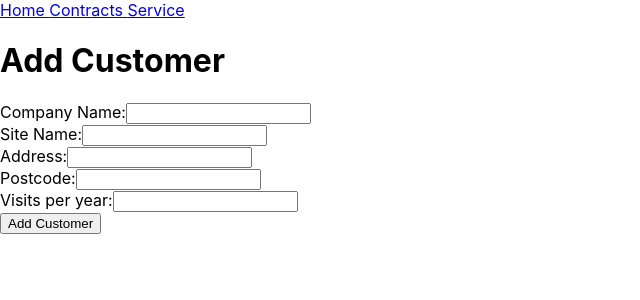
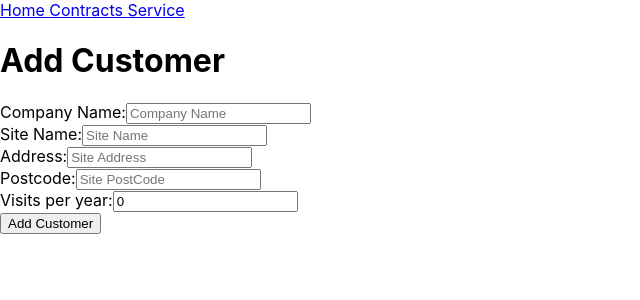
Before and after one commit to NortyNorts/Service_Parts_Managment, a React (Create React App) app in the folder client/: page /addcustomer in a window 1280 px wide. Shown: the top 300 px of the page, without its empty margins (0-640 px from the left). Built offline with nearby package versions, Linux system fonts and the light colour scheme; no server answers.

Commit message:
Add customer form created

```diff
--- a/client/src/App.js
+++ b/client/src/App.js
@@ -4,21 +4,15 @@ import Home from './components/Home';
 import NavBar from './components/NavBar';
 import Contracts from './containers/Contracts';
 import Service from './containers/Service';
-import CustomersService from './services/CustomersServices';
-
 import UnitServices from './services/UnitsServices';
-
 import ContractsCustomerDetails from './components/contracts/ContractsCustomerDetails';
 import AddCustomer from './components/AddCustomer';
 import NewQuote from './components/contracts/NewQuote';
 import SavedQuotes from './components/contracts/SavedQuotes';
-
-import ServiceCustomer from './components/service/ServiceCustomerListItem';
 import ServiceCustomerDetails from './components/service/ServiceCustomerDetails';
-import ServiceCustomerList from './components/service/ServiceCustomersList';
-import ServiceCustomers from './components/service/ServiceCustomersList';
 import UnitDetails from './components/service/ServiceUnitDetails';
 import ContractsCustomersSection from './components/contracts/ContractsCustomersSection';
+import CustomersServices from './services/CustomersServices';
 
 
 function App() {
@@ -30,7 +24,7 @@ function App() {
   const [currentUnit, setCurentUnit] = useState(null)
 
   useEffect(()=>{
-    CustomersService.getCustomers()
+    CustomersServices.getCustomers()
     .then(customers => setCustomers(customers));
     UnitServices.getUnits()
     .then(units=> setUnits(units));
--- a/client/src/components/AddCustomer.js
+++ b/client/src/components/AddCustomer.js
@@ -1,31 +1,126 @@
-import React from "react";
+import React, {useState} from "react";
+import CustomersServices from "../services/CustomersServices";
 
 const AddCustomer = ()=>{
+
+    const [newCustomer, setNewCustomer] = useState("")
+
+    const [companyName, setCompanyName] = useState("")
+    const [siteName, setSiteName] = useState("")
+    const [address, setAddress] = useState("")
+    const [postCode, setPostCode] = useState("")
+    const [visitsPerYear, setVisitsPerYear] = useState(0)
+
+    const handleCompanyNameChange = (event) =>{
+        setCompanyName(event.target.value)
+    };
+
+    const handleSiteNameChange = (event) =>{
+        setSiteName(event.target.value)
+    };
+
+    const handleAddressChange = (event) =>{
+        setAddress(event.target.value)
+    };
+
+    const handlePostCodeChange = (event) =>{
+        setPostCode(event.target.value)
+    };
+
+    const handleVisitsPerYearChange = (event) =>{
+        setVisitsPerYear(event.target.value)
+    };
+
+    const handleCustomerSubmit = (event) => {
+        event.preventDefault();
+        const companyNameToSubmit = companyName.trim();
+        const siteNameToSubmit = siteName.trim();
+        const addressToSubmit = address.trim();
+        const postCodeToSubmit = postCode.trim();
+        const visitsPerYearToSubmit = visitsPerYear;
+
+        if (!companyNameToSubmit){
+          return
+        }
+        setNewCustomer({
+        companyName: companyNameToSubmit,
+        siteName: siteNameToSubmit,
+        siteAddress: addressToSubmit,
+        sitePostCode: postCodeToSubmit,
+        engineerVisitsPerYear: visitsPerYearToSubmit,
+        units: [null]
+      });
+        setCompanyName("");
+        setSiteName("");
+        setAddress("");
+        setPostCode("");
+        setVisitsPerYear(0);
+        CustomersServices.addCustomer(newCustomer);
+    }
+
     return(
         <>
-            <form id="addCustomer">
-                <h1>Add Customer</h1>
-                <div class="field">
-                    <label for="companyName">Company Name:</label>
-                    <input type="text" id="customerName" name="customerName" placeholder="" />
+            <h1>Add Customer</h1>
+
+            <form onSubmit={handleCustomerSubmit}>
+
+                <div className="field">
+                    <label htmlFor="companyName">Company Name:</label>
+                    <input
+                        type="text"
+                        placeholder="Company Name"
+                        value={companyName}
+                        onChange={handleCompanyNameChange}
+                        required
+                    />
                 </div>
-                <div class="field">
-                    <label for="siteName">Site Name:</label>
-                    <input type="text" id="siteName" name="siteName" placeholder="" />
+
+                <div className="field">
+                    <label htmlFor="siteName">Site Name:</label>
+                    <input
+                        type="text"
+                        placeholder="Site Name"
+                        value={siteName}
+                        onChange={handleSiteNameChange}
+                        required
+                    />
                 </div>
-                <div class="field">
-                    <label for="Address">Address:</label>
-                    <input type="text" id="Address" name="Address" placeholder="" />
+
+                <div className="field">
+                    <label htmlFor="address">Address:</label>
+                    <input
+                        type="text"
+                        placeholder="Site Address"
+                        value={address}
+                        onChange={handleAddressChange}
+                        required
+                    />
                 </div>
-                <div class="field">
-                    <label for="postCode">Postcode:</label>
-                    <input type="text" id="postCode" name="postCode" placeholder="" />
+
+                <div className="field">
+                    <label htmlFor="postCode">Postcode:</label>
+                    <input
+                        type="text"
+                        placeholder="Site PostCode"
+                        value={postCode}
+                        onChange={handlePostCodeChange}
+                        required
+                    />
                 </div>
-                <div class="field">
-                    <label for="visitsPerYear">Visits per year:</label>
-                    <input type="text" id="visitsPerYear" name="visitsPerYear" placeholder="" />
+
+                <div className="field">
+                    <label htmlFor="visitsPerYear">Visits per year:</label>
+                    <input
+                        type="number"
+                        placeholder=""
+                        value={visitsPerYear}
+                        onChange={handleVisitsPerYearChange}
+                        required
+                        />
                 </div>
-                <button type="submit">Add Customer</button>
+
+                <input type="submit" value={"Add Customer"}/>
+
             </form>
         </>
     )
--- a/client/src/components/contracts/ContractsCustomerList.js
+++ b/client/src/components/contracts/ContractsCustomerList.js
@@ -16,6 +16,10 @@ const ContractsCustomerList = ({customers, changeCustomer})=>{
           }
 
           else if (customer.siteAddress.toLowerCase().includes(query.toLowerCase())) {
+            return true;
+          }
+
+          else if (customer.sitePostCode.toLowerCase().includes(query.toLowerCase())) {
             return true;
           }
 
--- a/client/src/components/contracts/ContractsCustomerListItem.js
+++ b/client/src/components/contracts/ContractsCustomerListItem.js
@@ -22,6 +22,7 @@ const ContractsCustomerListItem = ({customer, changeCustomer})=>{
             </Link>
                 <p>{customer.siteName}</p>
                 <p>{customer.siteAddress}</p>
+                <p>{customer.sitePostCode}</p>
                 <p>Visits per year: {customer.engineerVisitsPerYear}</p>
         </>
     )
--- a/client/src/components/contracts/ContractsCustomersSection.js
+++ b/client/src/components/contracts/ContractsCustomersSection.js
@@ -1,4 +1,5 @@
 import React from "react"
+import { Link } from "react-router-dom"
 import ContractsCustomerList from "./ContractsCustomerList"
 
 const ContractsCustomersSection = ({customers, changeCustomer})=>{
@@ -6,7 +7,12 @@ const ContractsCustomersSection = ({customers, changeCustomer})=>{
 
     return(
         <>
+            <div className="button-link">
+                <Link to ='/addcustomer'> <h1> Add Customer </h1></Link>
+            </div>
+            <div className="search">
             <ContractsCustomerList customers={customers} changeCustomer={changeCustomer}/>
+            </div>
         </>
     )
 }
--- a/client/src/components/service/ServiceCustomerListItem.js
+++ b/client/src/components/service/ServiceCustomerListItem.js
@@ -22,6 +22,7 @@ const ServiceCustomerListItem = ({customer, changeCustomer})=>{
             </Link>
                 <p>{customer.siteName}</p>
                 <p>{customer.siteAddress}</p>
+                <p>{customer.sitePostCode}</p>
                 <p>Visits per year: {customer.engineerVisitsPerYear}</p>
         </>
     )
--- a/client/src/components/service/ServiceCustomersList.js
+++ b/client/src/components/service/ServiceCustomersList.js
@@ -16,6 +16,10 @@ const ServiceCustomerList = ({customers, changeCustomer, changeUnit})=>{
           }
 
           else if (customer.siteAddress.toLowerCase().includes(query.toLowerCase())) {
+            return true;
+          }
+
+          else if (customer.sitePostCode.toLowerCase().includes(query.toLowerCase())) {
             return true;
           }
 
--- a/client/src/services/CustomersServices.js
+++ b/client/src/services/CustomersServices.js
@@ -1,11 +1,23 @@
 const baseURL = 'http://localhost:8080/customers';
 
-const CustomersService = {
-    getCustomers() {
+const CustomersServices = {
+
+  getCustomers() {
       return fetch(baseURL)
         .then(res => res.json());
     },
 
+  addCustomer(newCustomer){
+    return fetch(baseURL,{
+    method:'POST',
+    body: newCustomer,
+    headers:{
+      'Content-Type':'applcations/json'
+      }
+    })
+    .then(res => res.json());
+  }
+
 }
 
-export default CustomersService;
+export default CustomersServices;
```
Also changed, not shown: 5 other files (tests, documents, lock files or other folders).
